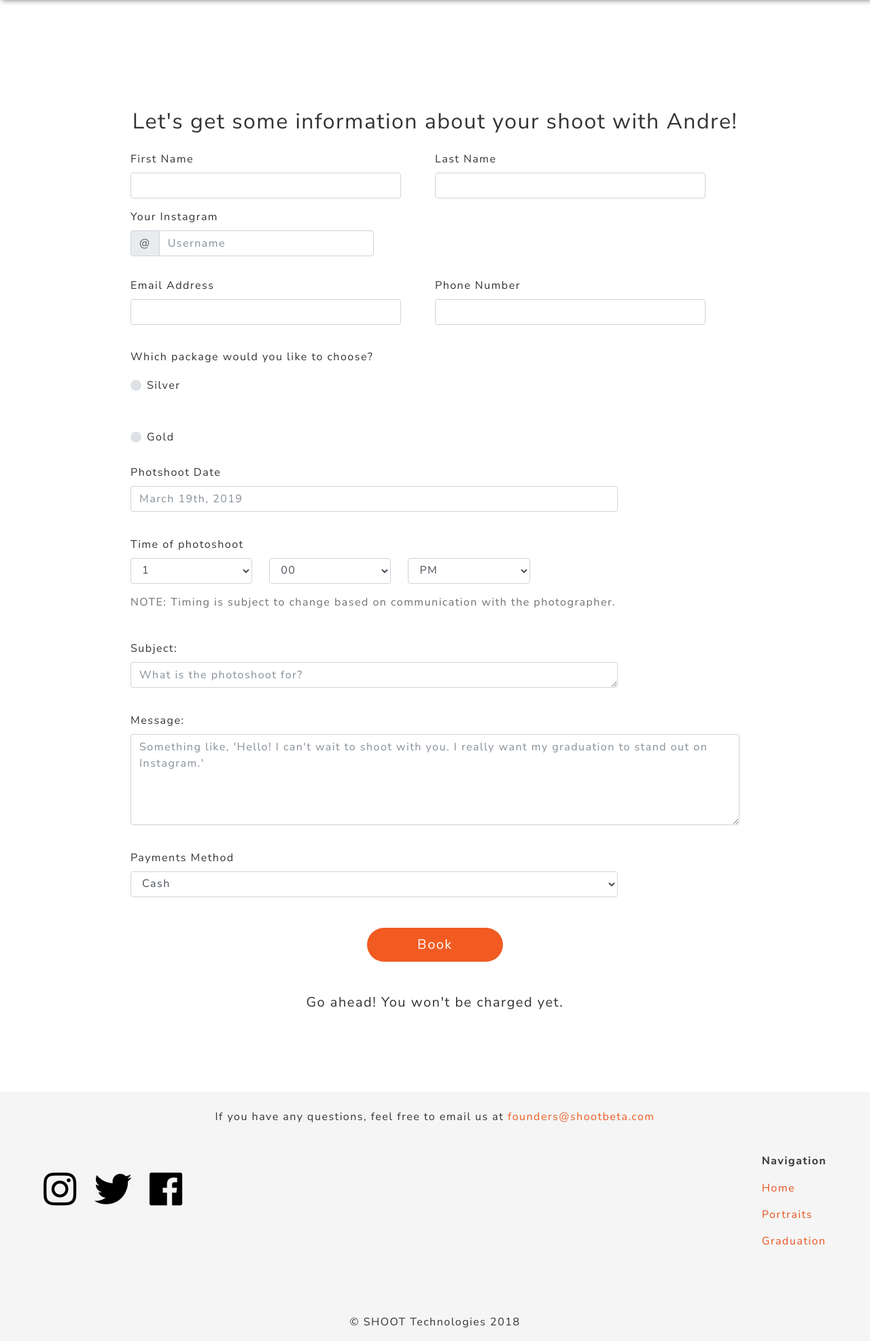
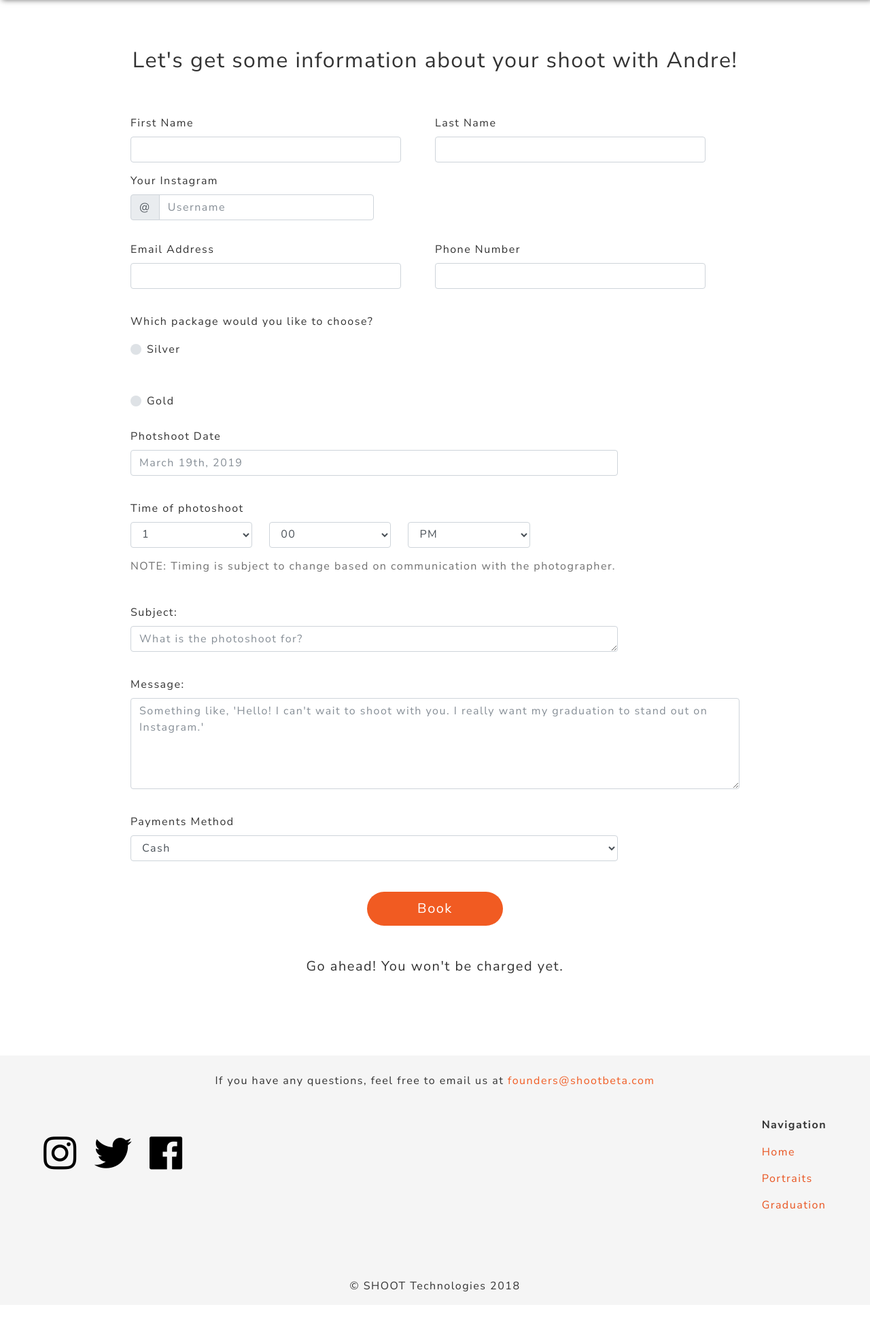
Before and after one commit to nabilahsan/shoot-mvp, a PHP site: page /andrebooking.html in a window 1280 px wide. Shown: the part 56-2029 px from the top of the page at 68% size. After the commit the page ends 1956 px from the top, so only its background shows below. Run offline with PHP 8.4, Linux system fonts and the light colour scheme; some libraries are stand-ins or nearby versions.

Commit message:
killed whitespace above forms
Signed-off-by: nabilahsan <nabilahsan95@gmail.com>

```diff
--- a/resources/css/form.css
+++ b/resources/css/form.css
@@ -54,13 +54,13 @@ form {
 }
 
 #formDiv {
-  padding-top: 7%;
   margin-bottom: 0;
 }
 
 #formDiv h2 {
   text-align: center;
   margin-top: 5%;
+  margin-bottom: 5%;
 }
 
 
```
